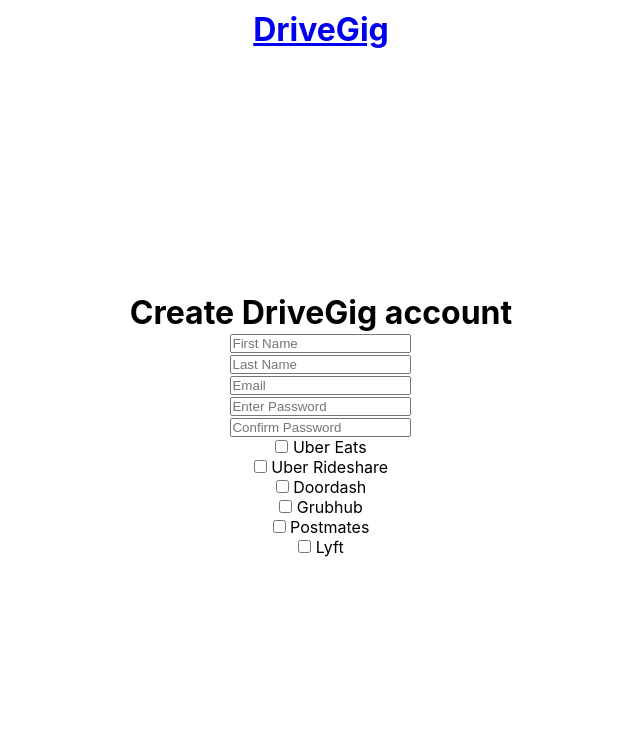
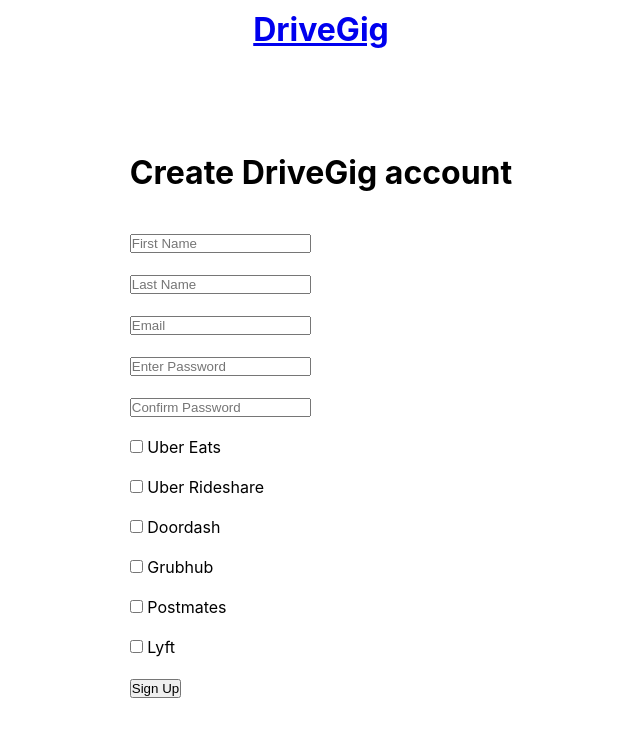
Before and after one commit to Harmtan13/DriveGig, a React (Create React App) app: page / in a window 1280 px wide. Shown: the top 736 px of the page, without its empty margins (319-959 px from the left). Built offline with nearby package versions, Linux system fonts and the light colour scheme; no server answers.

Commit message:
Made connection with firebase on the signup form

```diff
--- a/src/App.js
+++ b/src/App.js
@@ -8,7 +8,8 @@ import {
 import styled from 'styled-components';
 
 import { createShift } from './helpers/CreationHelpers';
-import Signup from './components/auth/Signup';
+import { signUp } from './Firebase';
+import AuthRouter from './components/auth/AuthRouter';
 import AppRouter from './AppRouter';
 import Nav from './Nav';
 import './App.css';
@@ -41,7 +42,7 @@ export default function App() {
         <Switch>
           <Route exact path = "/">
             <ButtonWrapper className = "wrapper">
-              <Signup />
+              <AuthRouter signUp = {signUp} />
             </ButtonWrapper>
           </Route>
 
--- a/src/Firebase.js
+++ b/src/Firebase.js
@@ -12,5 +12,19 @@ firebase.initializeApp({
   appId: process.env.REACT_APP_FIREBASE_APP_ID,
 });
 
-export const auth = firebase.auth();
-export const db = firebase.firestore();
+const auth = firebase.auth();
+const db = firebase.firestore();
+
+const signUp = async (signUpInfo) => {
+  const { email, password, firstName, lastName, clients } = signUpInfo;
+
+  const newUser = await auth.createUserWithEmailAndPassword(email, password);
+
+  db.collection('users').doc(newUser.user.uid).set({
+    firstName,
+    lastName,
+    clientList: clients,
+  });
+};
+
+export { signUp };
--- a/src/components/auth/AuthRouter.js
+++ b/src/components/auth/AuthRouter.js
@@ -1,7 +1,10 @@
 import React from 'react';
+import Signup from './Signup';
 
-export default function AuthFunctions() {
+export default function AuthFunctions({ signUp }) {
   return (
-    <div />
+    <>
+      <Signup signUp = {signUp} />
+    </>
   );
 }
--- a/src/components/auth/Signup.js
+++ b/src/components/auth/Signup.js
@@ -1,57 +1,88 @@
 import React, { useState } from 'react';
+import { useHistory } from 'react-router-dom';
 
-export default function Signup() {
-  const [userFirstName, setUserFirstName] = useState('');
-  const [userLastName, setUserLastName] = useState('');
-  const [userEmail, setUserEmail] = useState('');
+export default function Signup({ signUp }) {
+  const [firstName, setfirstName] = useState('');
+  const [lastName, setlastName] = useState('');
+  const [email, setEmail] = useState('');
   const [password, setPassword] = useState('');
   const [passwordConf, setPasswordConf] = useState('');
-  const [drivingClients, setDrivingClients] = useState([]);
-
-  console.log(drivingClients);
+  const [clients, setClients] = useState([]);
+  const [error, setError] = useState('');
+  const history = useHistory();
 
   const handleCheckbox = (e) => {
     if (e.target.checked) {
-      setDrivingClients([...drivingClients, e.target.value]);
+      setClients([...clients, e.target.value]);
     } else {
-      setDrivingClients(drivingClients.filter(client => client !== e.target.value));
+      setClients(clients.filter(client => client !== e.target.value));
+    }
+  };
+
+  const handleSubmit = async (e) => {
+    e.preventDefault();
+
+    if (password !== passwordConf) {
+      return setError('Passwords do not match');
+    }
+
+    try {
+      setError('');
+      await signUp({ firstName, lastName, email, password, clients });
+
+      console.log('Connected Baby!');
+    } catch {
+      console.log("Shucks, it didn't work");
     }
   };
 
   return (
-    <>
-
+    <div>
       <h1>Create DriveGig account</h1>
 
+      <br />
+      <br />
+
+
+      <form onSubmit = {handleSubmit}>
         <label htmlFor = "firstName">
           <input
             type = "text"
             name = "firstName"
             placeholder = "First Name"
-          onChange = {e => setUserFirstName(e.target.value)}
-          value = {userFirstName}
+            onChange = {e => setfirstName(e.target.value)}
+            value = {firstName}
           />
         </label>
+
+        <br />
+        <br />
 
         <label htmlFor = "lastName">
           <input
             type = "text"
             name = "lastName"
             placeholder = "Last Name"
-          onChange = {e => setUserLastName(e.target.value)}
-          value = {userLastName}
+            onChange = {e => setlastName(e.target.value)}
+            value = {lastName}
           />
         </label>
+
+        <br />
+        <br />
 
         <label htmlFor = "email">
           <input
             type = "text"
             name = "email"
             placeholder = "Email"
-          onChange = {e => setUserEmail(e.target.value)}
-          value = {userEmail}
+            onChange = {e => setEmail(e.target.value)}
+            value = {email}
           />
         </label>
+
+        <br />
+        <br />
 
         <label htmlFor = "password">
           <input
@@ -63,6 +94,9 @@ export default function Signup() {
           />
         </label>
 
+        <br />
+        <br />
+
         <label htmlFor = "passwordConf">
           <input
             type = "password"
@@ -72,6 +106,9 @@ export default function Signup() {
             value = {passwordConf}
           />
         </label>
+
+        <br />
+        <br />
 
         <label htmlFor = "drivingClients">
           <input
@@ -84,6 +121,9 @@ export default function Signup() {
           Uber Eats
         </label>
 
+        <br />
+        <br />
+
         <label htmlFor = "drivingClients">
           <input
             type = "checkbox"
@@ -94,6 +134,9 @@ export default function Signup() {
           {' '}
           Uber Rideshare
         </label>
+
+        <br />
+        <br />
 
         <label htmlFor = "drivingClients">
           <input
@@ -106,6 +149,9 @@ export default function Signup() {
           Doordash
         </label>
 
+        <br />
+        <br />
+
         <label htmlFor = "drivingClients">
           <input
             type = "checkbox"
@@ -116,6 +162,9 @@ export default function Signup() {
           {' '}
           Grubhub
         </label>
+
+        <br />
+        <br />
 
         <label htmlFor = "drivingClients">
           <input
@@ -128,6 +177,9 @@ export default function Signup() {
           Postmates
         </label>
 
+        <br />
+        <br />
+
         <label htmlFor = "drivingClients">
           <input
             type = "checkbox"
@@ -138,6 +190,13 @@ export default function Signup() {
           {' '}
           Lyft
         </label>
-    </>
+
+        <br />
+        <br />
+
+        <button type = "submit">Sign Up</button>
+
+      </form>
+    </div>
   );
 }
```
Also changed, not shown: 1 other file (tests, documents, lock files or other folders). Lines whose indentation alone changed are shown as unchanged.
